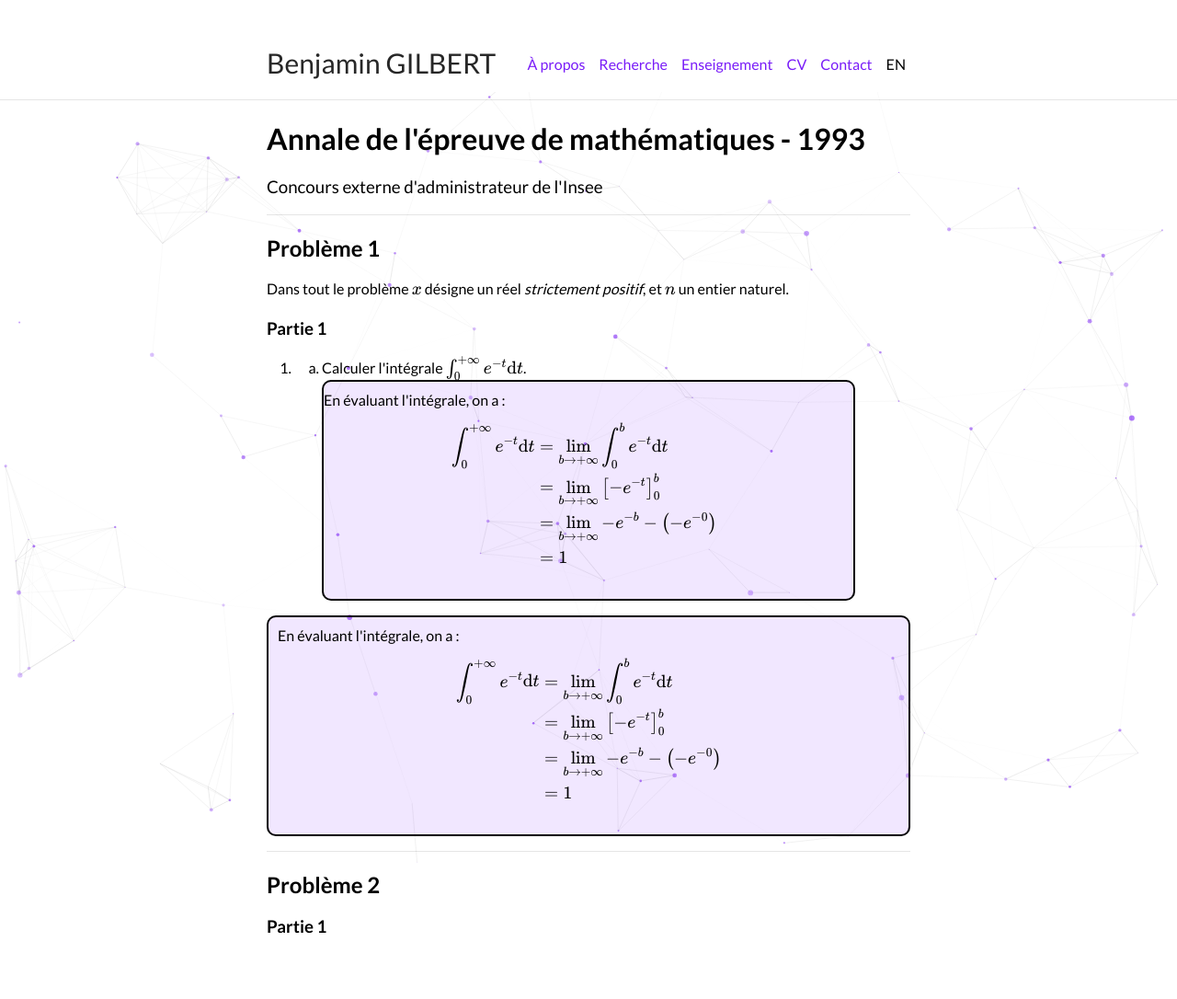
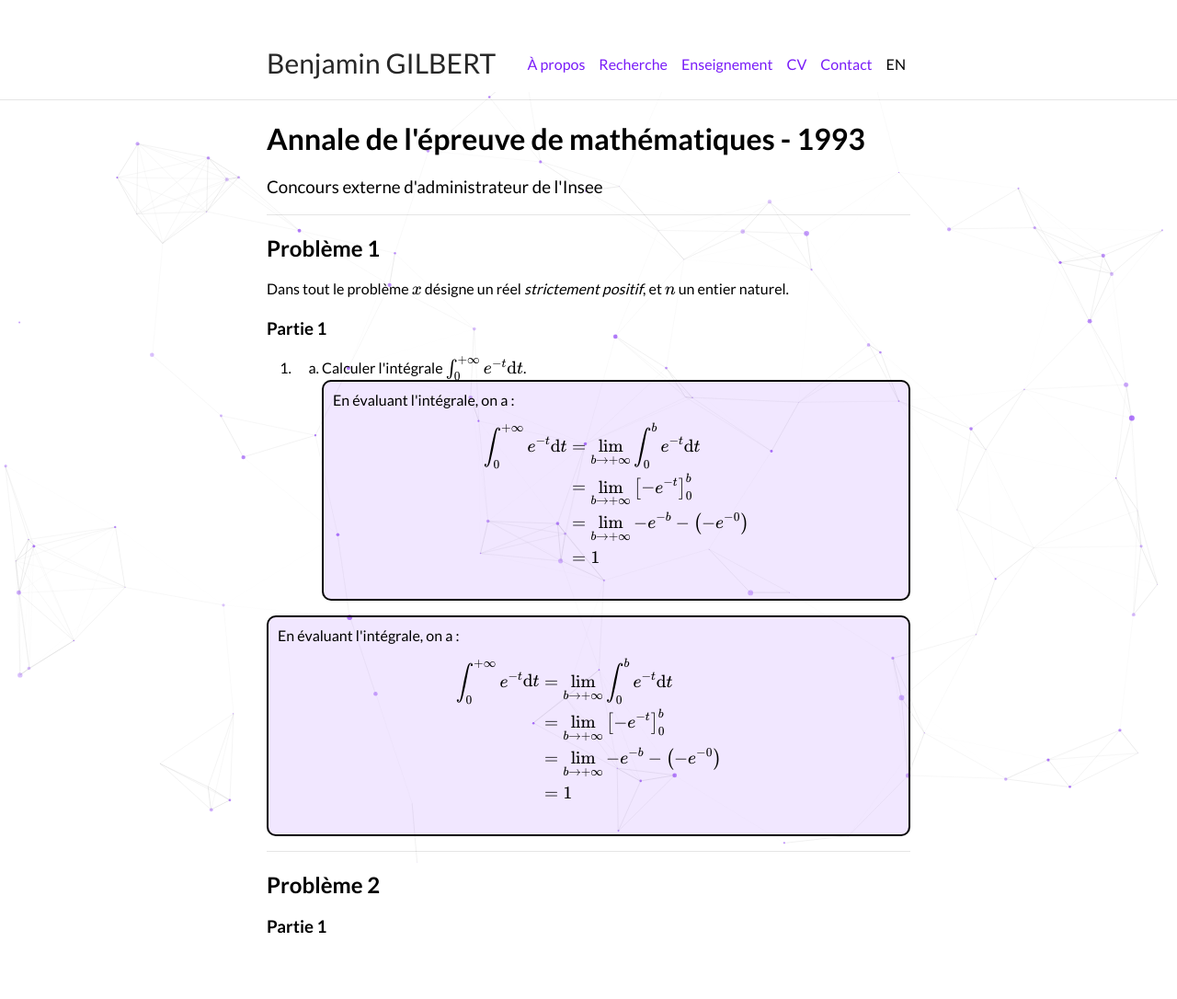
Before and after one commit to bglbrt/bglbrt.github.io, a Jekyll site: the page built from fr/corrections/administrateur_externe_1993.md, in a window 1280 px wide. Shown: the whole page at 92% size. Built offline with Jekyll 4.4.1, drawn with Linux system fonts in a browser that asks for light colours; nearby versions of some CDN libraries.

Commit message:
Mise à jour des corrections

```diff
--- a/_sass/typography.scss
+++ b/_sass/typography.scss
@@ -14,7 +14,7 @@
         padding: 0 20px 0 20px;;
     }
     ol {
-        padding: 0 30px 0 30px;
+        padding: 0 0 0 30px;
     }
     ol > li:before {
         left: -30px;
--- a/fr/corrections/administrateur_externe_1993.md
+++ b/fr/corrections/administrateur_externe_1993.md
@@ -22,7 +22,7 @@
         <ol type="a">
             <li> Calculer l'intégrale \(\int_{0}^{+\infty} e^{-t} \mathrm{d}t\). </li>
 
-<p style="border: solid 2px; border-radius: 10px; background-color:rgba(121, 28, 248, .1); padding-right: 10px; padding-left: -20px; padding-top: 10px; padding-bottom: 10px; margin: 0 0 0 0;">
+<p style="border: solid 2px; border-radius: 10px; background-color:rgba(121, 28, 248, .1); padding-right: 10px; padding-left: 10px; padding-top: 10px; padding-bottom: 10px; margin: 0 0 0 0;">
 
 En évaluant l'intégrale, on a :
 $$
```
